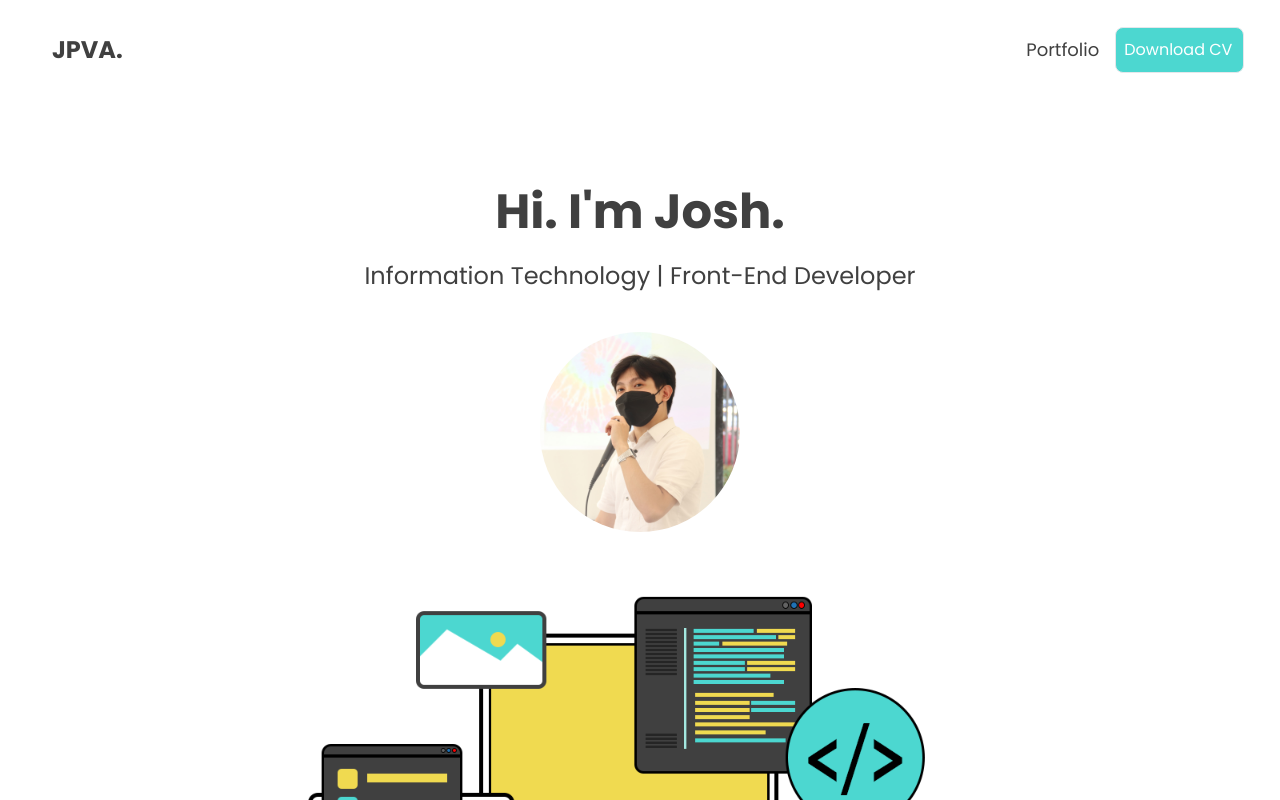
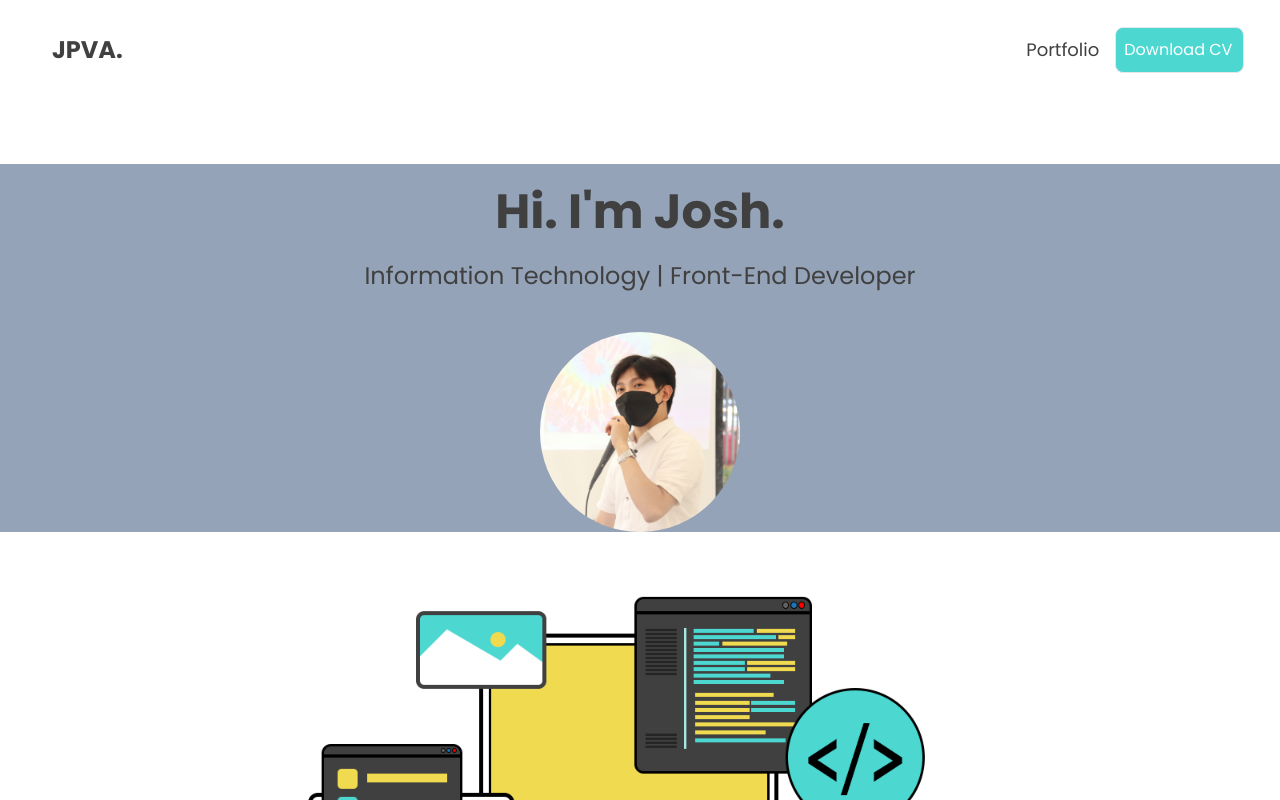
Before and after one commit to joshpatrickz/JPVA-Portfolio, a React (Create React App) app: page / in a window 1280 px wide. Shown: the top 800 px of the page. Built offline with nearby package versions, Linux system fonts and the light colour scheme; the HTML template or start-up script is replaced by a standard one.

Commit message:
Update Hero.jsx

```diff
--- a/src/components/Hero.jsx
+++ b/src/components/Hero.jsx
@@ -4,7 +4,7 @@ import JPVAHardware from '../assets/jpva-hardware.png'
 
 const Hero = () => {
   return (
-    <div name="home" className="w-full h-auto mx-auto text-[#404040]">
+    <div name="home" className="w-full h-auto mx-auto text-[#404040] bg-slate-400">
       <div className="max-w-[800px] mt-16 h-auto mx-auto px-7 text-center flex flex-col justify-center">
         <h1 className="md:text-5xl sm:text-4xl text-3xl font-bold md:py-6">
           Hi. I'm Josh.
```
